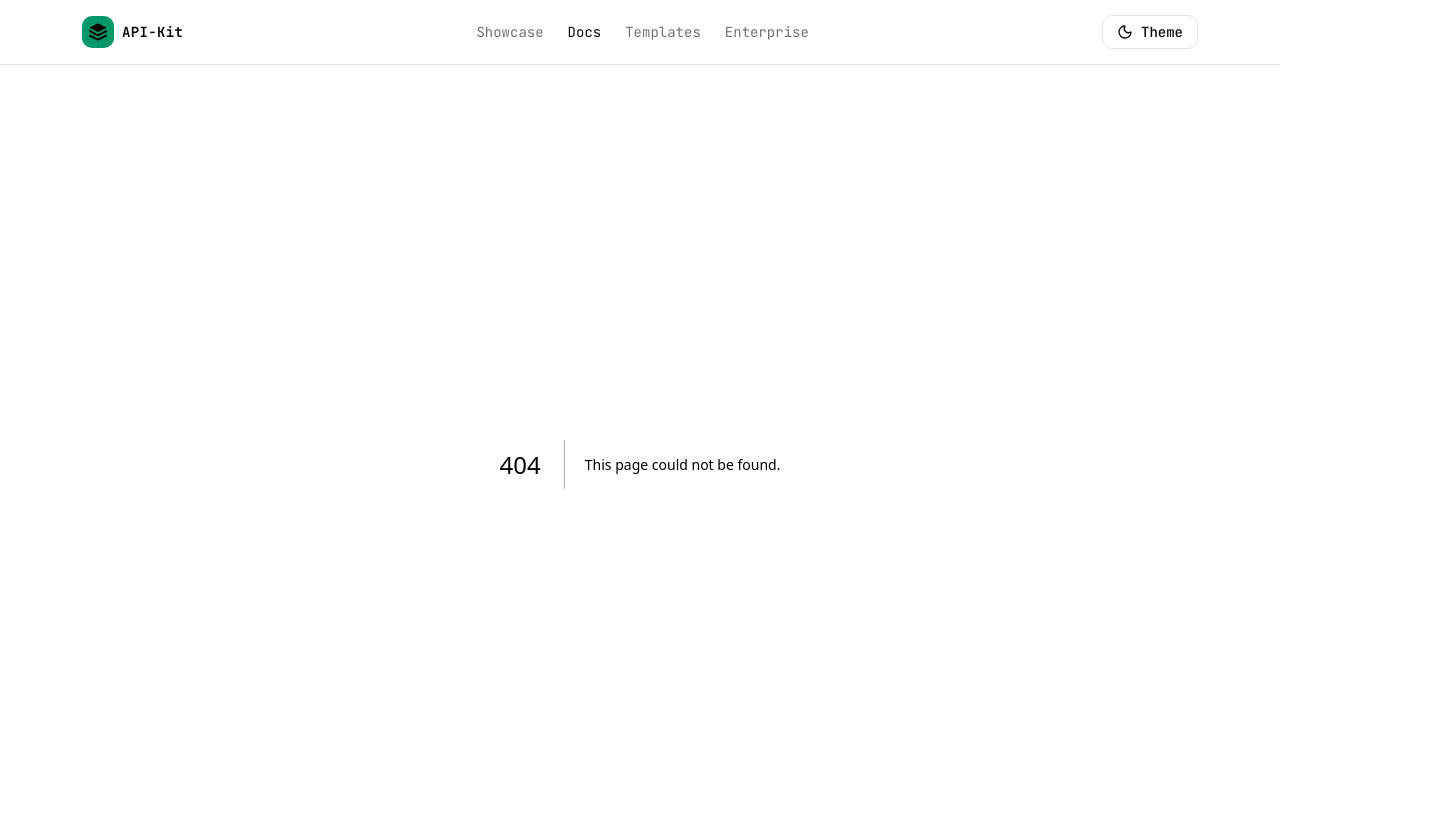
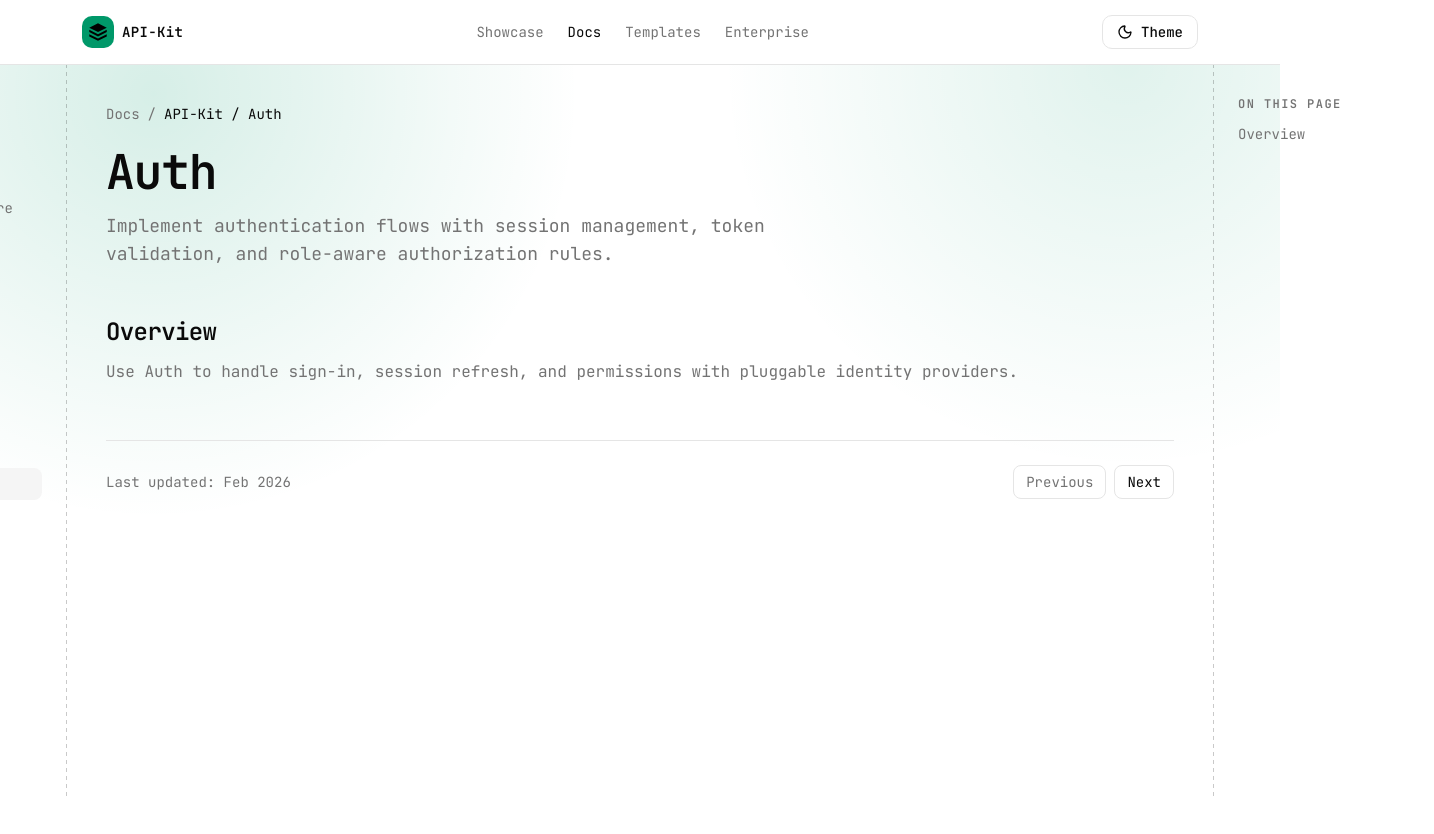
Before and after one commit to API-Kit-com/api-kit, a Next.js app: page /docs/api-kit/auth in a window 1280 px wide. Before the commit this address had no page. Shown: the top 834 px of the page, 1434 px wide, since content can reach past the window. Built offline with nearby package versions, Linux system fonts and the light colour scheme.

Commit message:
feature: add dedicated API-Kit module docs routes

```diff
--- /dev/null
+++ b/app/docs/api-kit/[module]/page.tsx
@@ -0,0 +1,37 @@
+import { notFound } from "next/navigation";
+import { DocsShell } from "@/components/docs-shell";
+import { apiKitModuleMap, apiKitModules, isApiKitModuleKey, type ApiKitModuleKey } from "@/components/docs-content";
+
+type ModuleDocsPageProps = {
+  params: Promise<{
+    module: string;
+  }>;
+};
+
+export function generateStaticParams() {
+  return apiKitModules.map((module) => ({ module: module.key }));
+}
+
+export default async function ModuleDocsPage({ params }: ModuleDocsPageProps) {
+  const { module } = await params;
+
+  if (!isApiKitModuleKey(module)) {
+    notFound();
+  }
+
+  const moduleKey = module as ApiKitModuleKey;
+  const current = apiKitModuleMap[moduleKey];
+  const currentIndex = apiKitModules.findIndex((module) => module.key === moduleKey);
+  const previousModule = currentIndex > 0 ? apiKitModules[currentIndex - 1] : null;
+  const nextModule = currentIndex >= 0 && currentIndex < apiKitModules.length - 1 ? apiKitModules[currentIndex + 1] : null;
+
+  return (
+    <DocsShell
+      activeGroup="api-kit"
+      activeItemId={moduleKey}
+      pageOverride={current.page}
+      previousLink={previousModule ? { href: previousModule.href, label: "Previous" } : null}
+      nextLink={nextModule ? { href: nextModule.href, label: "Next" } : null}
+    />
+  );
+}
--- a/app/docs/api-kit/page.tsx
+++ b/app/docs/api-kit/page.tsx
@@ -1,5 +1,5 @@
-import { DocsShell } from "@/components/docs-shell";
+import { redirect } from "next/navigation";
 
 export default function ApiKitDocsPage() {
-  return <DocsShell activeGroup="api-kit" />;
+  redirect("/docs/api-kit/auth");
 }
```
